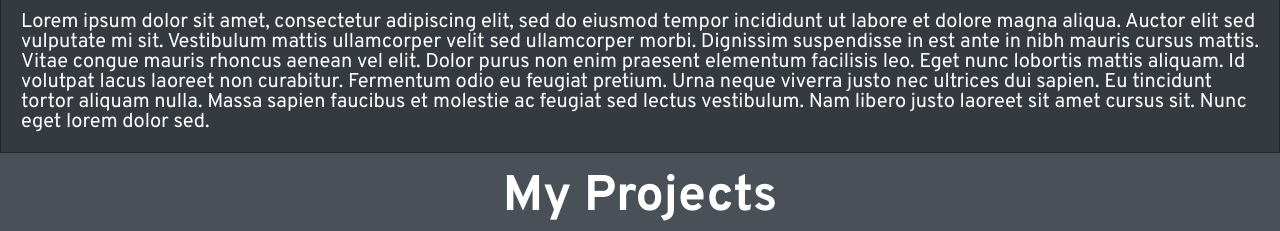
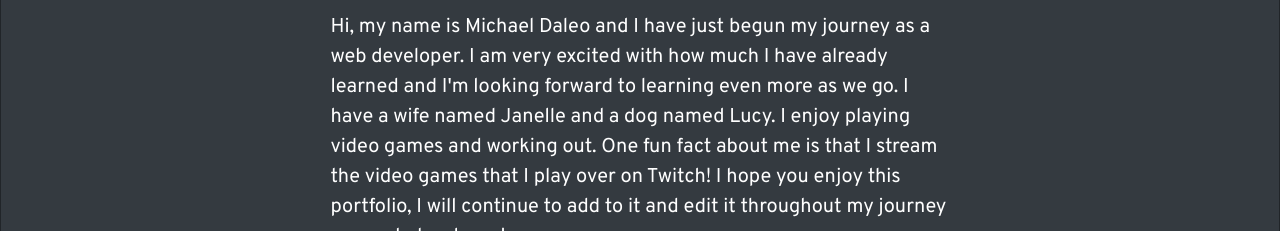
Before and after one commit to mikedaleo/mike-daleo-portfolio, a plain HTML site: page index.html in a window 1280 px wide. Shown: the part 569-800 px from the top of the page. Drawn offline with Linux system fonts and the light colour scheme.

Commit message:
added some finishing touches

```diff
--- a/assets/style.css
+++ b/assets/style.css
@@ -1,3 +1,4 @@
+/* A pseudoclass to select the root element of the document to store a variable to use within the rest of the code */
 :root {
     --main-color: #212529;
 }
@@ -9,7 +10,7 @@
 body {
     min-width: 100%;
 }
-
+/* Element selector to style the header of the page */
 header {
     display: flex;
     min-height: 150px;
@@ -56,7 +57,7 @@ header nav ul li a {
     color: #DEE2E6;
     flex: 0 1 auto;
 }
-
+/* Heading element selectors to adjust the size of the heading fonts */
 h2 {
     font-size: 50px;
     margin: 20px;
@@ -67,11 +68,12 @@ h3 {
 
 }
 
+/* ID selector to adjust the size of a specific image */
 #Lucy-mike {
     max-height: 300px;
     border-radius: 30px;
 }
-
+/* ID selector to select just the "about-me" section */
 #about-me {
     border: 1px solid var(--main-color);
     padding: 20px;
@@ -84,7 +86,7 @@ h3 {
     align-items: center;
 }
 
-.about-me p {
+#about-me p {
     line-height: 30px;
     max-width: 50%;
 }
--- a/index.html
+++ b/index.html
@@ -30,14 +30,7 @@
         <section id="about-me">
             <img id="Lucy-mike" src="./assets/images/lucy and mike.png" alt="Michael and his dog, Lucy">
             <h2>About Me</h2>
-            <p>Lorem ipsum dolor sit amet, consectetur adipiscing elit, sed do eiusmod tempor incididunt ut labore et
-                dolore magna aliqua. Auctor elit sed vulputate mi sit. Vestibulum mattis ullamcorper velit sed
-                ullamcorper morbi. Dignissim suspendisse in est ante in nibh mauris cursus mattis. Vitae congue mauris
-                rhoncus aenean vel elit. Dolor purus non enim praesent elementum facilisis leo. Eget nunc lobortis
-                mattis aliquam. Id volutpat lacus laoreet non curabitur. Fermentum odio eu feugiat pretium. Urna neque
-                viverra justo nec ultrices dui sapien. Eu tincidunt tortor aliquam nulla. Massa sapien faucibus et
-                molestie ac feugiat sed lectus vestibulum. Nam libero justo laoreet sit amet cursus sit. Nunc eget lorem
-                dolor sed.</p>
+            <p>Hi, my name is Michael Daleo and I have just begun my journey as a web developer. I am very excited with how much I have already learned and I'm looking forward to learning even more as we go. I have a wife named Janelle and a dog named Lucy. I enjoy playing video games and working out. One fun fact about me is that I stream the video games that I play over on Twitch! I hope you enjoy this portfolio, I will continue to add to it and edit it throughout my journey as a web developer!</p>
         </section>
         <section class="projects" id="my-projects">
             <h2>My Projects</h2>
```
